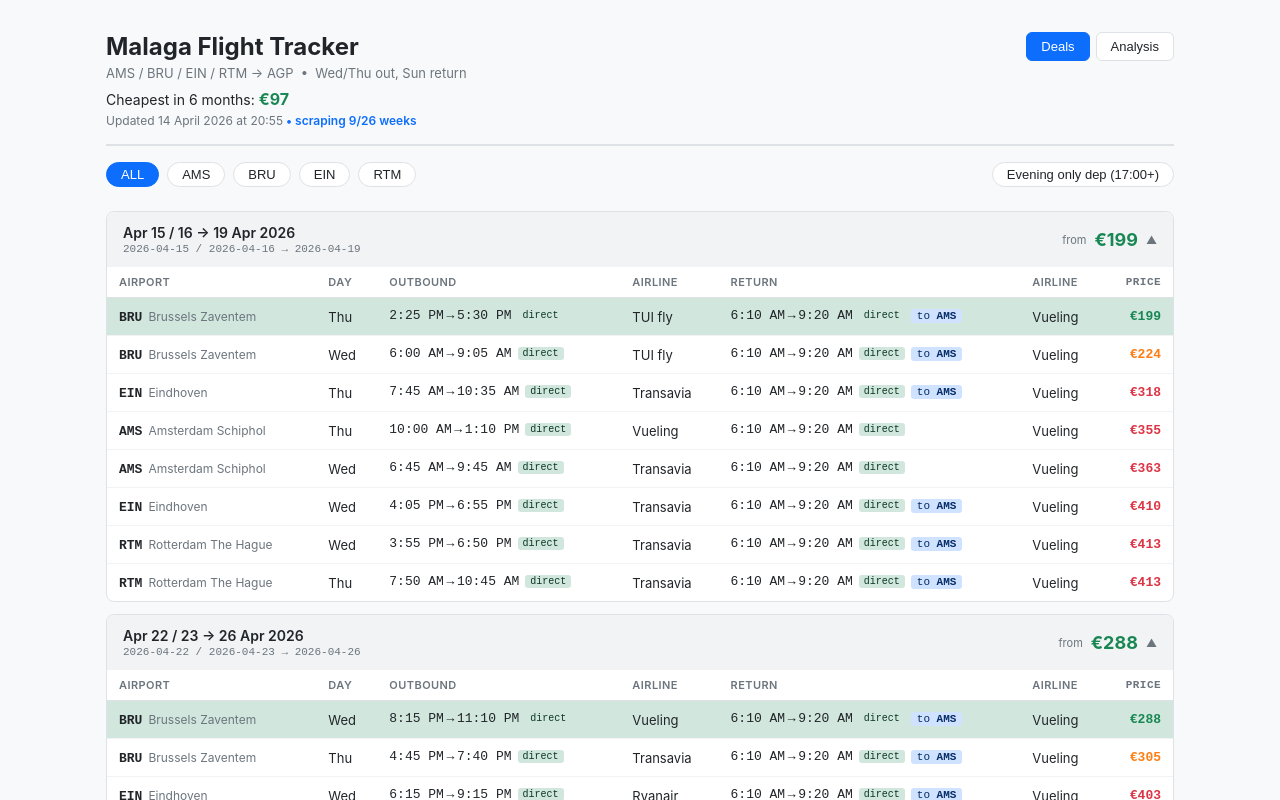
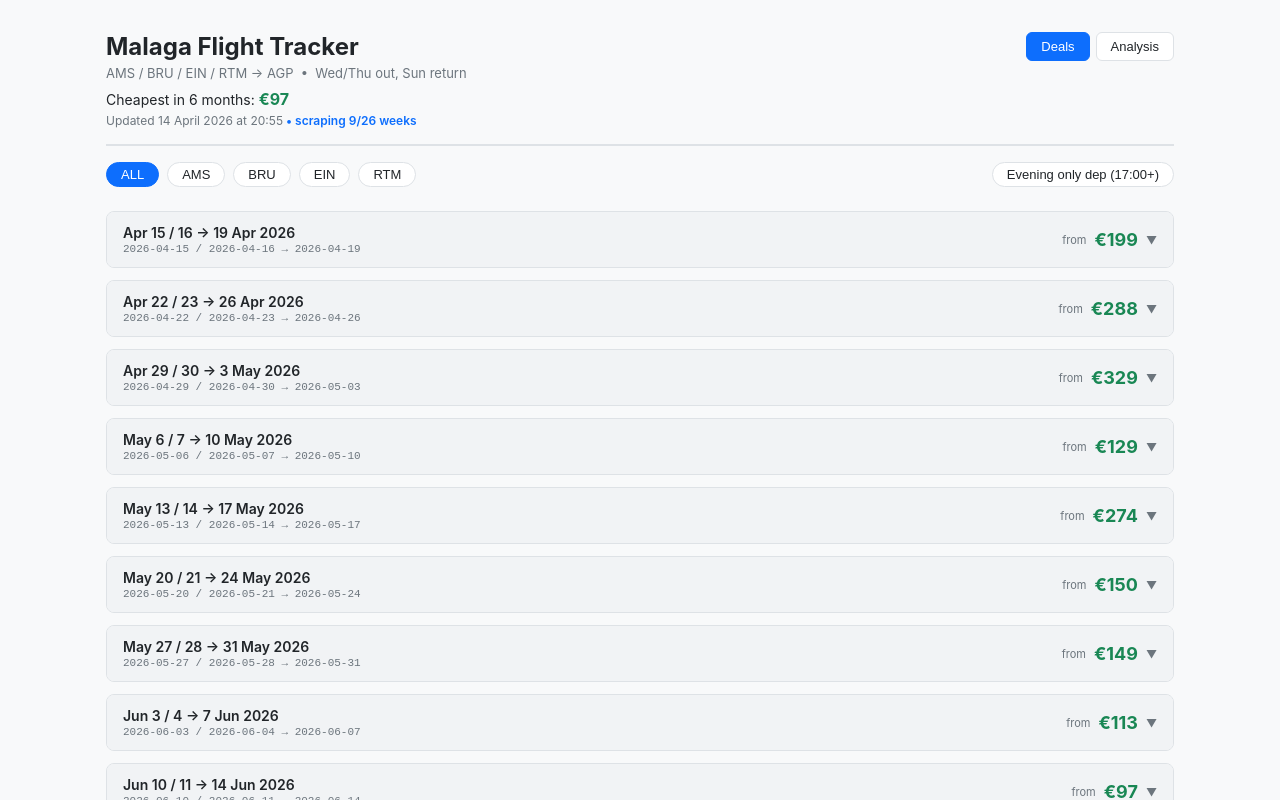
Before and after one commit to samkooijman99/malaga_tracker, a React (Vite) app in the folder frontend/: page / in a window 1280 px wide. Shown: the top 800 px of the page. Built offline with nearby package versions, Linux system fonts and the light colour scheme.

Commit message:
chore: collapse week sections by default on first load

```diff
--- a/frontend/src/components/WeekSection.jsx
+++ b/frontend/src/components/WeekSection.jsx
@@ -21,7 +21,7 @@
 }
 
 export default function WeekSection({ week, deals }) {
-  const [expanded, setExpanded] = useState(true)
+  const [expanded, setExpanded] = useState(false)
   const cheapest = deals[0]?.price_eur ?? Infinity
 
   return (
```
